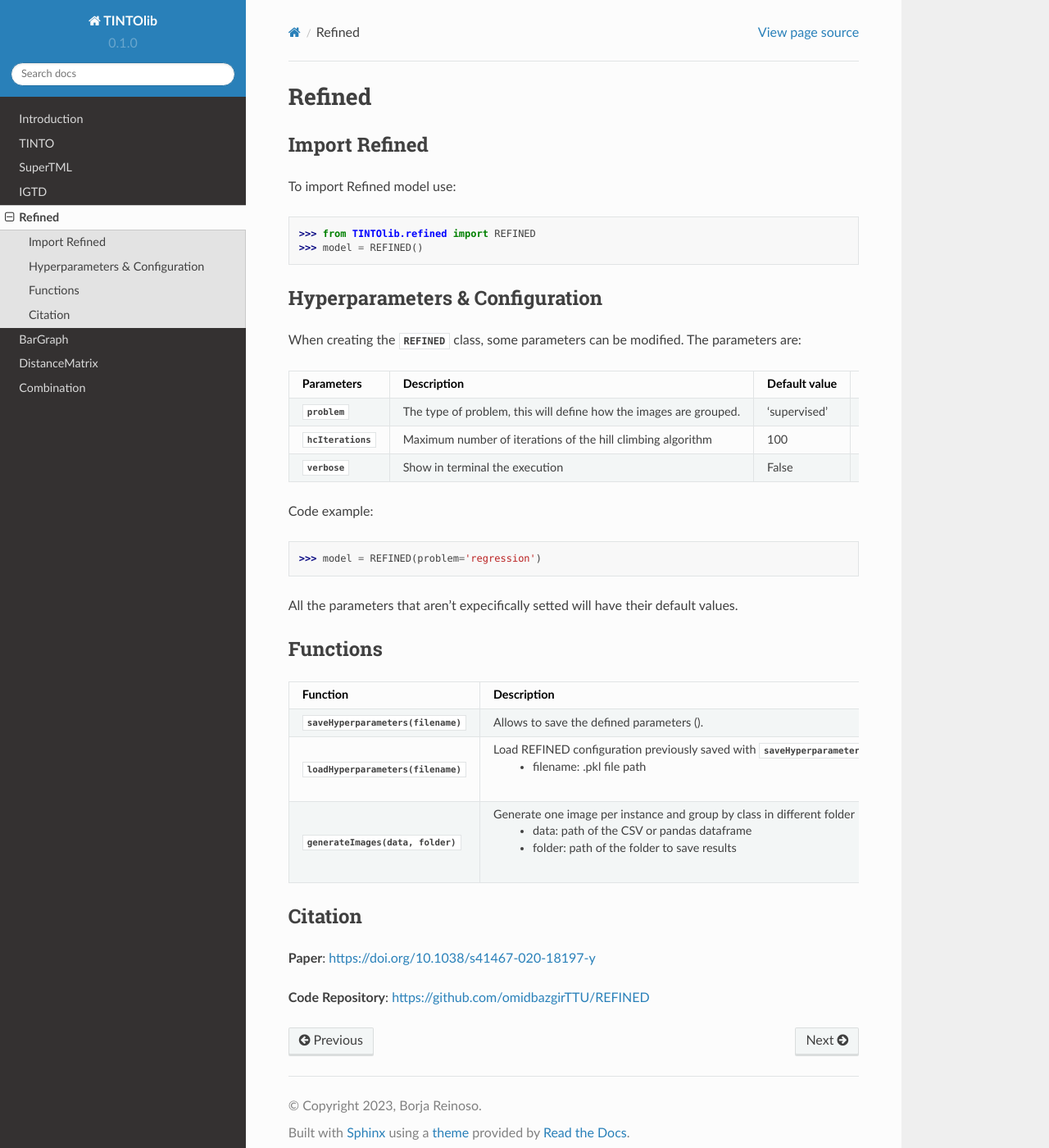
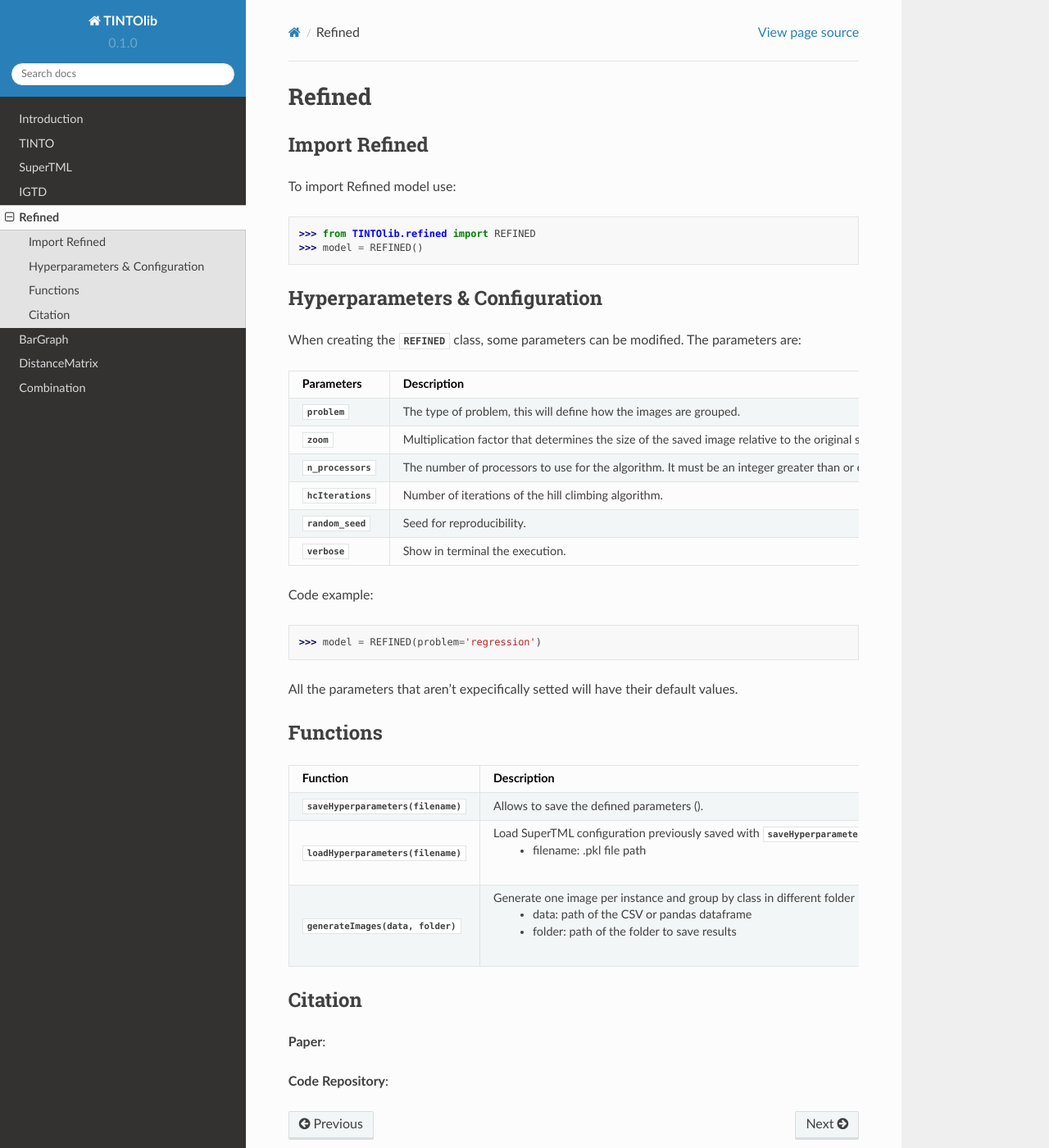
Before and after one commit to oeg-upm/TINTOlib-Documentation, a Sphinx documentation site: the page built from docs/source/refined.rst, in a window 1280 px wide and 1400 px high. Shown: the whole window at 82% size. Built offline with Sphinx 7.4.7 and the Read the Docs theme 2.0.0, drawn with Linux system fonts in a browser that asks for light colours; pages that are not in the unit, such as notebooks, are missing from menus.

Commit message:
Update refined.rst

```diff
--- a/docs/source/refined.rst
+++ b/docs/source/refined.rst
@@ -26,14 +26,26 @@
      -  The type of problem, this will define how the images are grouped.
      -  'supervised'
      - ['supervised', 'unsupervised', 'regression']
+   * - :py:data:`zoom`
+     - Multiplication factor that determines the size of the saved image relative to the original size. Values greater than 1 will increase the size of the saved image proportionally.
+     - 1
+     - int
+   * - :py:data:`n_processors`
+     -  The number of processors to use for the algorithm. It must be an integer greater than or equal to 2.
+     -  '8'
+     - int
    * - :py:data:`hcIterations`
-     - Maximum number of iterations of the hill climbing algorithm
-     - 100
+     -  Number of iterations of the hill climbing algorithm.
+     -  '5'
+     - int
+   * - :py:data:`random_seed`
+     - Seed for reproducibility.
+     - 1
      - integer
    * - :py:data:`verbose`
-     - Show in terminal the execution
+     - Show in terminal the execution.
      - False
-     - boolean
+     - [True, False]
 
 
 
@@ -58,7 +70,7 @@
      -  Allows to save the defined parameters ().
      -  .pkl file with the configuration
    * - :py:data:`loadHyperparameters(filename)`
-     - Load REFINED configuration previously saved with :py:data:`saveHyperparameters(filename)`
+     - Load SuperTML configuration previously saved with :py:data:`saveHyperparameters(filename)`
 
         - filename: .pkl file path
      -
@@ -74,6 +86,6 @@
 
 Citation
 ------
-**Paper**: https://doi.org/10.1038/s41467-020-18197-y
+**Paper**:
 
-**Code Repository**: https://github.com/omidbazgirTTU/REFINED
+**Code Repository**:
```
